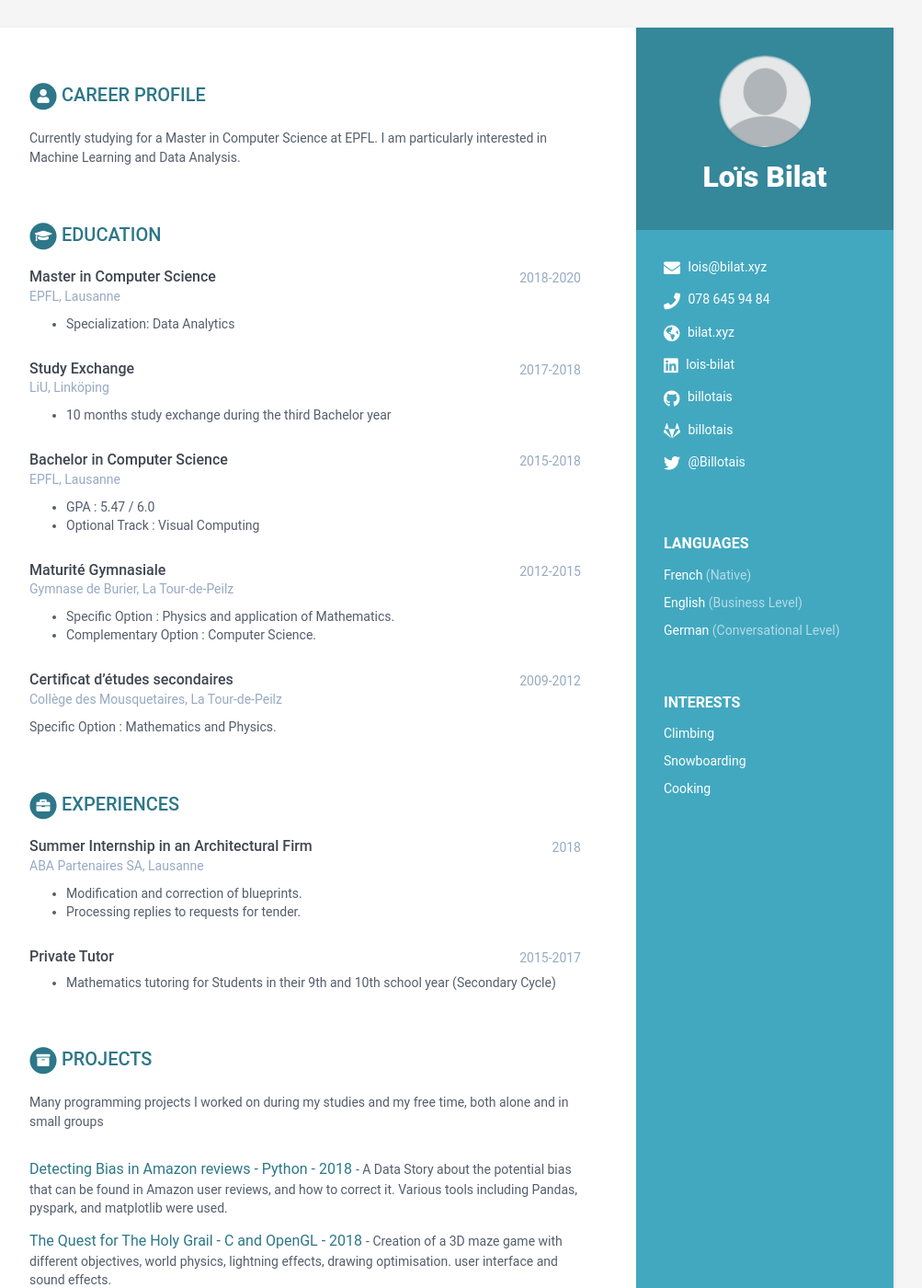
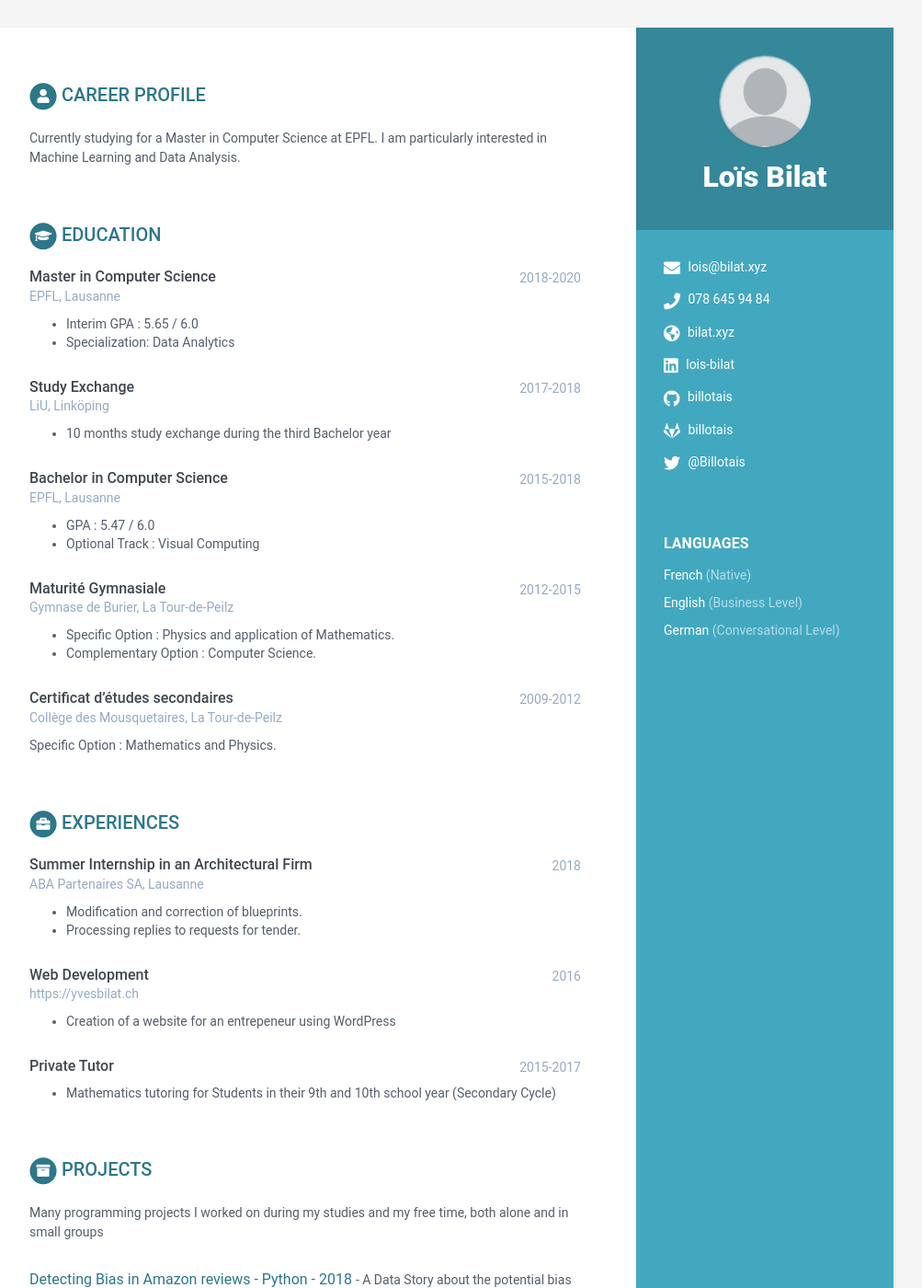
Before and after one commit to Billotais/cv, a Jekyll site: the page built from index.html, in a window 1280 px wide and 1400 px high. Shown: the whole window at 92% size, without its empty margins (168-1171 px from the left). Built offline with Jekyll 4.4.1, drawn with Linux system fonts in a browser that asks for light colours.

Commit message:
Update data.yml

```diff
--- a/_data/data.yml
+++ b/_data/data.yml
@@ -34,15 +34,15 @@ sidebar:
       - idiom: German
         level: Conversational Level
 
-    interests:
-      - item: Climbing
-        link:
+   # interests:
+    #  - item: Climbing
+    #    link:
 
-      - item: Snowboarding
-        link:
+    #  - item: Snowboarding
+     #   link:
 
-      - item: Cooking
-        link:
+     # - item: Cooking
+     #   link:
 
 career-profile:
     title: Career Profile
@@ -54,6 +54,7 @@ education:
       university: EPFL, Lausanne
       time: 2018-2020
       details: |
+       - Interim GPA : 5.65 / 6.0
        - Specialization: Data Analytics
 
 
@@ -93,6 +94,11 @@ experiences:
         - Modification and correction of blueprints.
         - Processing replies to requests for tender.
 
+    - role: Web Development
+      time: 2016
+      company: "https://yvesbilat.ch"
+      details: |
+        - Creation of a website for an entrepeneur using WordPress
 
     - role: Private Tutor
       time: 2015-2017
```
